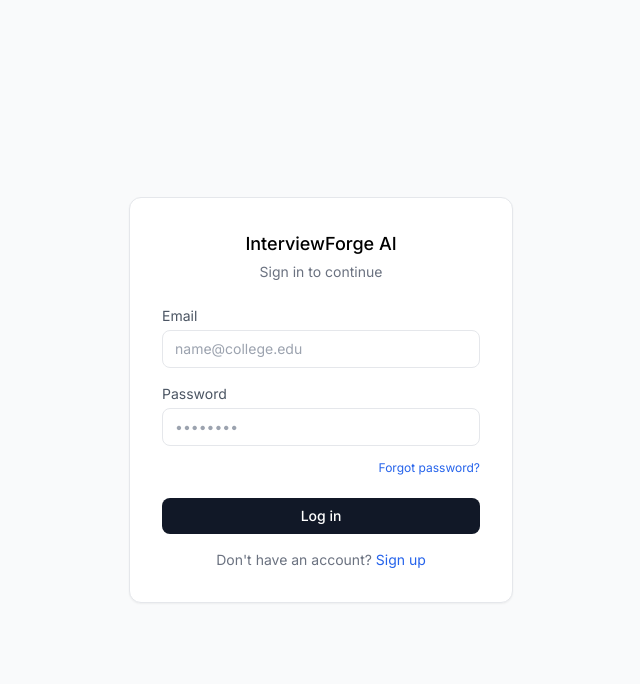
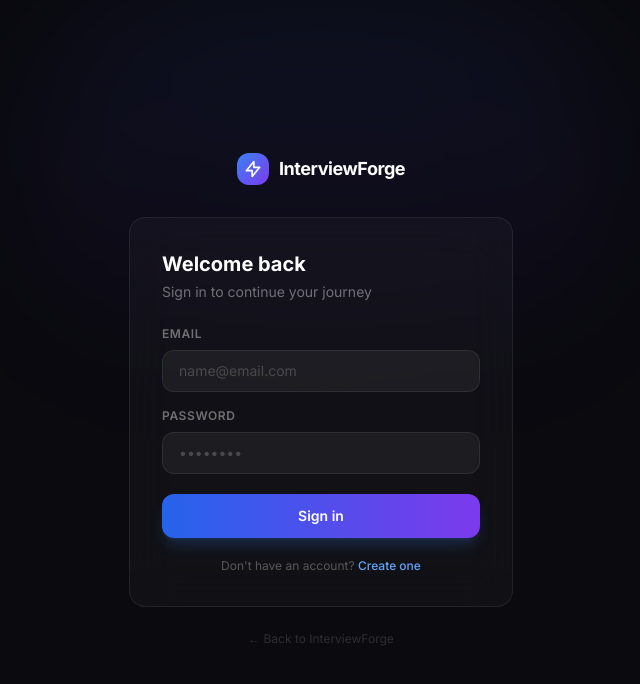
Before and after one commit to ayushp3442/InterviewForge, a Next.js app in the folder frontend/: page /login in a window 1280 px wide. Shown: the top 684 px of the page, without its empty margins (319-959 px from the left). Built offline with nearby package versions, Linux system fonts and the light colour scheme; no server answers.

Commit message:
feat(frontend): redesign login page — dark theme, glassmorphism card, gradient CTA, ambient orbs

```diff
--- a/frontend/app/login/page.tsx
+++ b/frontend/app/login/page.tsx
@@ -11,20 +11,13 @@ export default function LoginPage() {
   const [error, setError] = useState("");
   const router = useRouter();
 
-  // Redirect to dashboard if already logged in
   useEffect(() => {
-    if (isLoggedIn()) {
-      router.replace("/dashboard");
-    }
+    if (isLoggedIn()) router.replace("/dashboard");
   }, [router]);
 
   async function handleLogin() {
-    if (!email || !password) {
-      setError("Please enter both email and password.");
-      return;
-    }
-    setError("");
-    setLoading(true);
+    if (!email || !password) { setError("Please enter both email and password."); return; }
+    setError(""); setLoading(true);
     try {
       const data = await loginUser(email, password);
       localStorage.setItem("accessToken", data.accessToken);
@@ -32,61 +25,87 @@ export default function LoginPage() {
       localStorage.setItem("user", JSON.stringify(data.user));
       router.push("/dashboard");
     } catch (err: any) {
-      setError(err.message);
-    } finally {
-      setLoading(false);
-    }
-  }
-
-  function handleKeyDown(e: React.KeyboardEvent) {
-    if (e.key === "Enter") handleLogin();
+      setError(err.message || "Login failed. Please check your credentials.");
+    } finally { setLoading(false); }
   }
 
   return (
-    <div className="min-h-screen flex items-center justify-center bg-gray-50">
-      <div className="w-full max-w-sm bg-white rounded-xl p-8 shadow-sm border border-gray-200">
-        <div className="text-center mb-6">
-          <h1 className="text-lg font-medium">InterviewForge AI</h1>
-          <p className="text-sm text-gray-500 mt-1">Sign in to continue</p>
+    <div className="min-h-screen bg-[#0a0a0f] flex items-center justify-center p-4">
+      {/* Ambient orbs */}
+      <div className="fixed inset-0 pointer-events-none overflow-hidden">
+        <div className="absolute top-0 left-1/2 -translate-x-1/2 w-[600px] h-[400px] bg-gradient-to-b from-blue-600/10 via-violet-600/5 to-transparent rounded-full blur-3xl" />
       </div>
 
-        <label className="text-sm text-gray-600 block mb-1">Email</label>
+      <div className="relative w-full max-w-sm">
+        {/* Logo */}
+        <div className="flex items-center justify-center gap-2.5 mb-8">
+          <div className="w-8 h-8 rounded-xl bg-gradient-to-br from-blue-500 to-violet-600 flex items-center justify-center">
+            <svg className="w-4.5 h-4.5 text-white w-5 h-5" fill="none" viewBox="0 0 24 24" stroke="currentColor" strokeWidth={2}>
+              <path strokeLinecap="round" strokeLinejoin="round" d="M13 10V3L4 14h7v7l9-11h-7z" />
+            </svg>
+          </div>
+          <span className="text-lg font-bold text-white tracking-tight">InterviewForge</span>
+        </div>
+
+        {/* Card */}
+        <div className="rounded-2xl border border-white/[0.08] bg-white/[0.03] backdrop-blur-xl p-8">
+          <div className="mb-6">
+            <h1 className="text-xl font-bold text-white mb-1">Welcome back</h1>
+            <p className="text-sm text-white/40">Sign in to continue your journey</p>
+          </div>
+
+          <div className="space-y-4">
+            <div>
+              <label className="text-xs font-semibold text-white/40 uppercase tracking-wider block mb-2">Email</label>
               <input
                 type="email"
-          placeholder="name@college.edu"
+                placeholder="name@email.com"
                 value={email}
                 onChange={(e) => setEmail(e.target.value)}
-          onKeyDown={handleKeyDown}
-          className="w-full border rounded-lg px-3 py-2 mb-4 text-sm focus:outline-none focus:ring-2 focus:ring-gray-900"
+                onKeyDown={(e) => e.key === "Enter" && handleLogin()}
+                className="w-full bg-white/[0.05] border border-white/[0.08] rounded-xl px-4 py-2.5 text-sm text-white/80 placeholder-white/20 focus:outline-none focus:border-blue-500/50 transition-colors"
               />
-
-        <label className="text-sm text-gray-600 block mb-1">Password</label>
+            </div>
+            <div>
+              <label className="text-xs font-semibold text-white/40 uppercase tracking-wider block mb-2">Password</label>
               <input
                 type="password"
                 placeholder="••••••••"
                 value={password}
                 onChange={(e) => setPassword(e.target.value)}
-          onKeyDown={handleKeyDown}
-          className="w-full border rounded-lg px-3 py-2 mb-2 text-sm focus:outline-none focus:ring-2 focus:ring-gray-900"
+                onKeyDown={(e) => e.key === "Enter" && handleLogin()}
+                className="w-full bg-white/[0.05] border border-white/[0.08] rounded-xl px-4 py-2.5 text-sm text-white/80 placeholder-white/20 focus:outline-none focus:border-blue-500/50 transition-colors"
               />
-
-        <div className="text-right mb-5">
-          <a href="#" className="text-xs text-blue-600">Forgot password?</a>
+            </div>
           </div>
 
-        {error && <p className="text-xs text-red-600 mb-3 text-center">{error}</p>}
+          {error && (
+            <div className="mt-4 flex items-center gap-2 bg-red-500/[0.08] border border-red-500/20 rounded-xl px-3 py-2.5">
+              <svg className="w-3.5 h-3.5 text-red-400 flex-shrink-0" fill="none" viewBox="0 0 24 24" stroke="currentColor" strokeWidth={2}>
+                <path strokeLinecap="round" strokeLinejoin="round" d="M12 9v2m0 4h.01m-6.938 4h13.856c1.54 0 2.502-1.667 1.732-3L13.732 4c-.77-1.333-2.694-1.333-3.464 0L3.34 16c-.77 1.333.192 3 1.732 3z" />
+              </svg>
+              <p className="text-xs text-red-400">{error}</p>
+            </div>
+          )}
 
           <button
             onClick={handleLogin}
             disabled={loading}
-          className="w-full bg-gray-900 text-white rounded-lg py-2 text-sm font-medium hover:bg-gray-800 transition-colors disabled:opacity-50"
+            className="w-full mt-5 py-3 rounded-xl text-sm font-semibold text-white bg-gradient-to-r from-blue-600 to-violet-600 hover:from-blue-500 hover:to-violet-500 transition-all duration-300 shadow-lg shadow-blue-500/20 hover:-translate-y-0.5 disabled:opacity-40 disabled:cursor-not-allowed disabled:translate-y-0 disabled:shadow-none flex items-center justify-center gap-2"
           >
-          {loading ? "Logging in..." : "Log in"}
+            {loading ? (
+              <><div className="w-4 h-4 border-2 border-white/30 border-t-white rounded-full animate-spin" />Signing in...</>
+            ) : "Sign in"}
           </button>
 
-        <p className="text-center text-sm text-gray-500 mt-4">
-          Don't have an account?{" "}
-          <a href="/signup" className="text-blue-600 hover:underline">Sign up</a>
+          <p className="text-center text-xs text-white/30 mt-5">
+            Don&apos;t have an account?{" "}
+            <a href="/signup" className="text-blue-400 hover:text-blue-300 font-medium transition-colors">Create one</a>
+          </p>
+        </div>
+
+        <p className="text-center text-xs text-white/15 mt-6">
+          <a href="/" className="hover:text-white/30 transition-colors">← Back to InterviewForge</a>
         </p>
       </div>
     </div>
```
Lines whose indentation alone changed are shown as unchanged.
